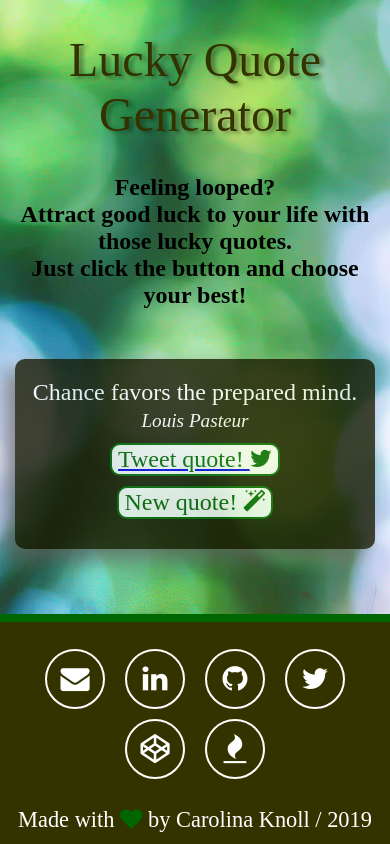
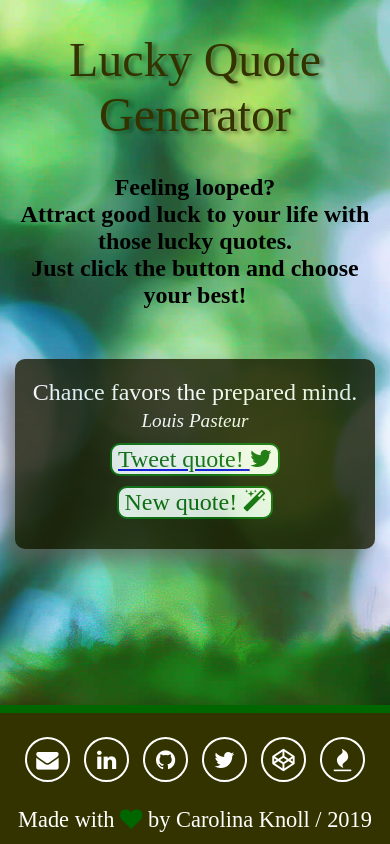
Before and after one commit to carolinaknoll/quote-generator, a React app: page / in a window 390 px wide. Built offline with nearby package versions, Linux system fonts and the light colour scheme; a web font is replaced by a local one.

Commit message:
Make footer responsive on tablet and smaller screens

```diff
--- a/src/styles/footer.css
+++ b/src/styles/footer.css
@@ -69,3 +69,14 @@
 .footer .freecodecamp .fa:hover {
   background-color: #009933;
 }
+
+@media (max-width: 768px) {
+  .footer .social-list .fa {
+    font-size: 1em;
+    height: 25px;
+    line-height: 1.2;
+    margin: 2px;
+    padding: 8px;
+    width: 25px;
+  }
+}
```
